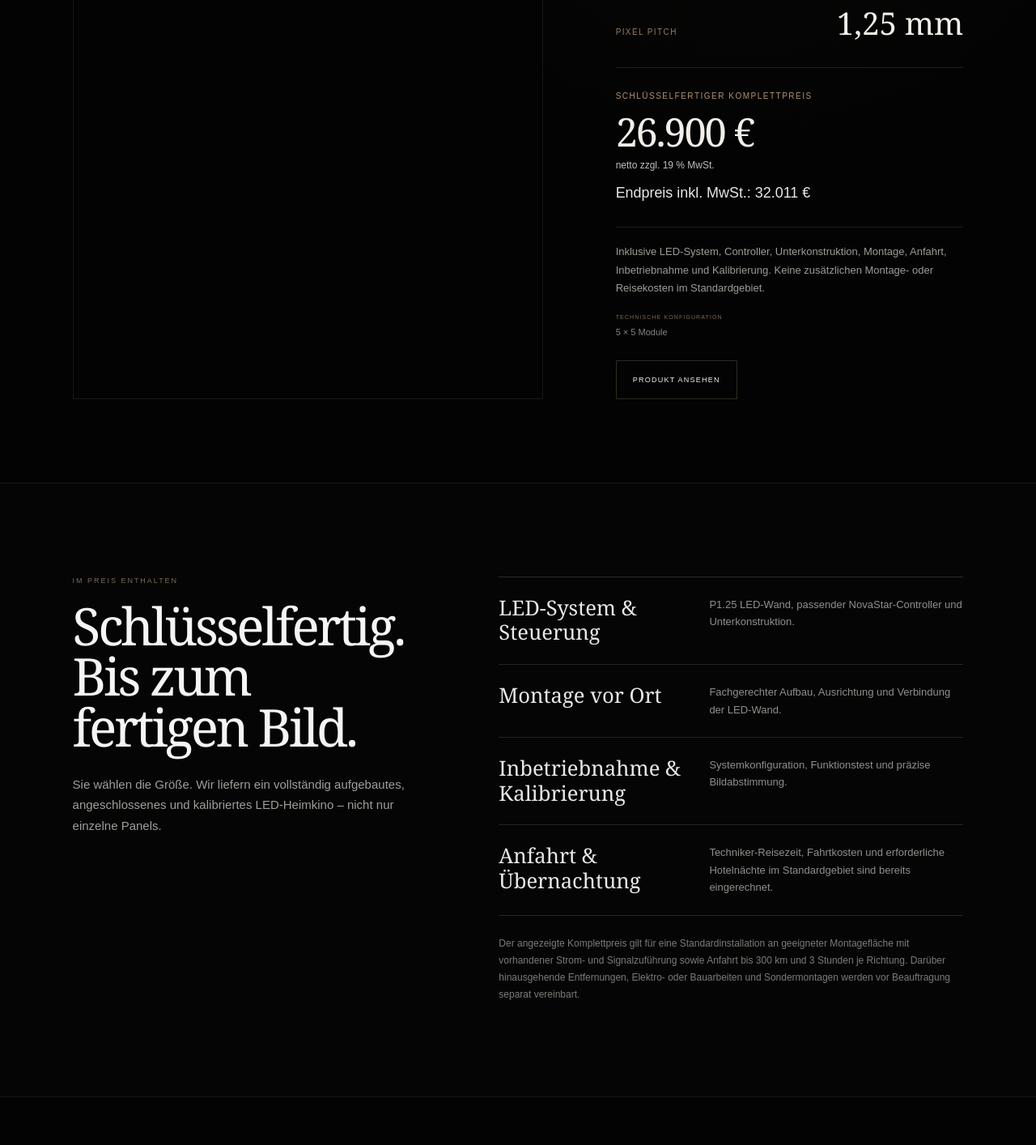
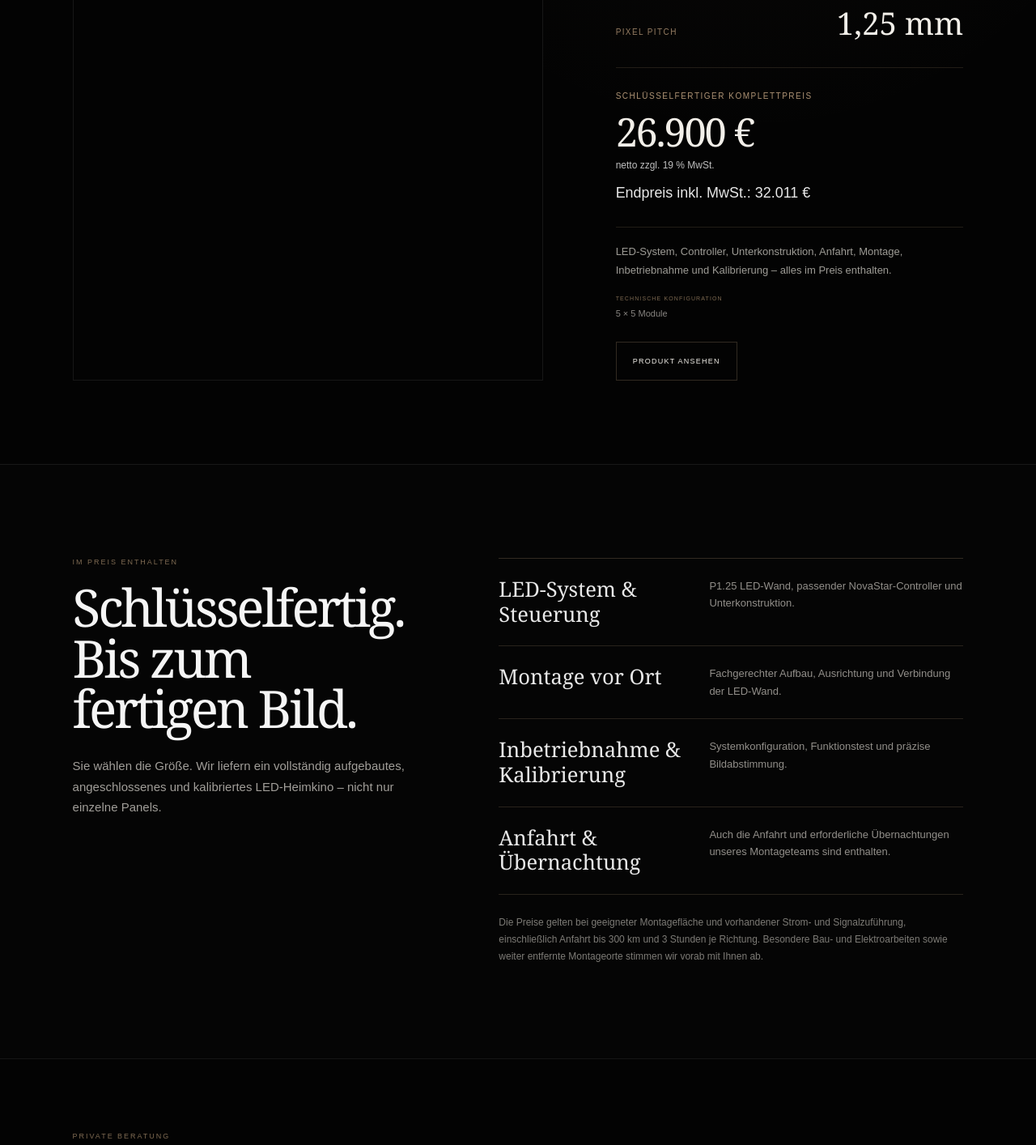
Before and after one commit to dennis-glaser-coder/cinema-n7, a Next.js app: page /produkte in a window 1280 px wide. Shown: the part 1000-2414 px from the top of the page at 81% size. Built offline with nearby package versions, Linux system fonts and the light colour scheme; no server answers.

Commit message:
Replace internal travel-cost language with clear customer-friendly turnkey scope

```diff
--- a/app/produkte/page.tsx
+++ b/app/produkte/page.tsx
@@ -143,9 +143,8 @@ export default function ProductsPage() {
               <p className="turnkey-price-net-v13">Endpreis inkl. MwSt.: {formatEuro(selected.grossPriceEur)}</p>
             </div>
             <p className="turnkey-included-short-v13">
-              Inklusive LED-System, Controller, Unterkonstruktion, Montage,
-              Anfahrt, Inbetriebnahme und Kalibrierung. Keine zusätzlichen
-              Montage- oder Reisekosten im Standardgebiet.
+              LED-System, Controller, Unterkonstruktion, Anfahrt,
+              Montage, Inbetriebnahme und Kalibrierung – alles im Preis enthalten.
             </p>
 
             <div className="selected-note-v2">
@@ -176,14 +175,13 @@ export default function ProductsPage() {
             <article><strong>LED-System &amp; Steuerung</strong><p>P1.25 LED-Wand, passender NovaStar-Controller und Unterkonstruktion.</p></article>
             <article><strong>Montage vor Ort</strong><p>Fachgerechter Aufbau, Ausrichtung und Verbindung der LED-Wand.</p></article>
             <article><strong>Inbetriebnahme &amp; Kalibrierung</strong><p>Systemkonfiguration, Funktionstest und präzise Bildabstimmung.</p></article>
-            <article><strong>Anfahrt &amp; Übernachtung</strong><p>Techniker-Reisezeit, Fahrtkosten und erforderliche Hotelnächte im Standardgebiet sind bereits eingerechnet.</p></article>
+            <article><strong>Anfahrt &amp; Übernachtung</strong><p>Auch die Anfahrt und erforderliche Übernachtungen unseres Montageteams sind enthalten.</p></article>
           </div>
           <p className="turnkey-terms-v13">
-            Der angezeigte Komplettpreis gilt für eine Standardinstallation an
-            geeigneter Montagefläche mit vorhandener Strom- und Signalzuführung
-            sowie Anfahrt bis 300 km und 3 Stunden je Richtung.
-            Darüber hinausgehende Entfernungen, Elektro- oder Bauarbeiten
-            und Sondermontagen werden vor Beauftragung separat vereinbart.
+            Die Preise gelten bei geeigneter Montagefläche und vorhandener
+            Strom- und Signalzuführung, einschließlich Anfahrt bis 300 km
+            und 3 Stunden je Richtung. Besondere Bau- und Elektroarbeiten
+            sowie weiter entfernte Montageorte stimmen wir vorab mit Ihnen ab.
           </p>
         </div>
       </section>
```
